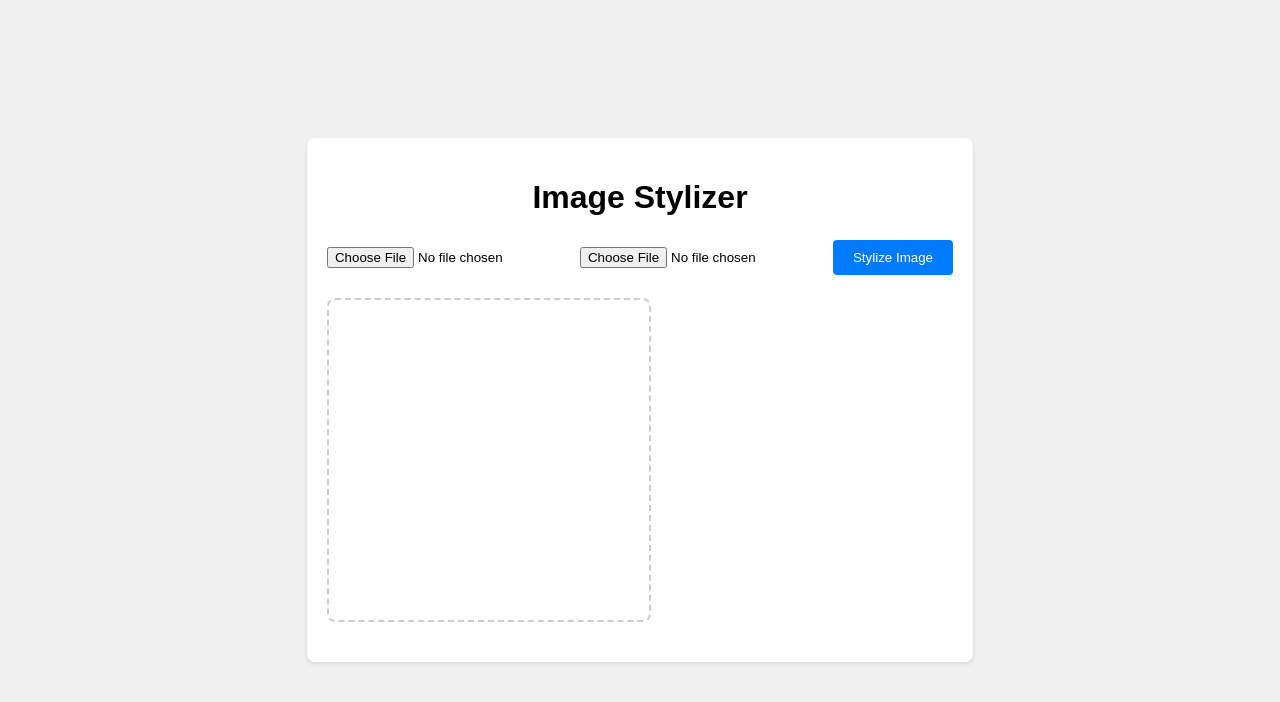
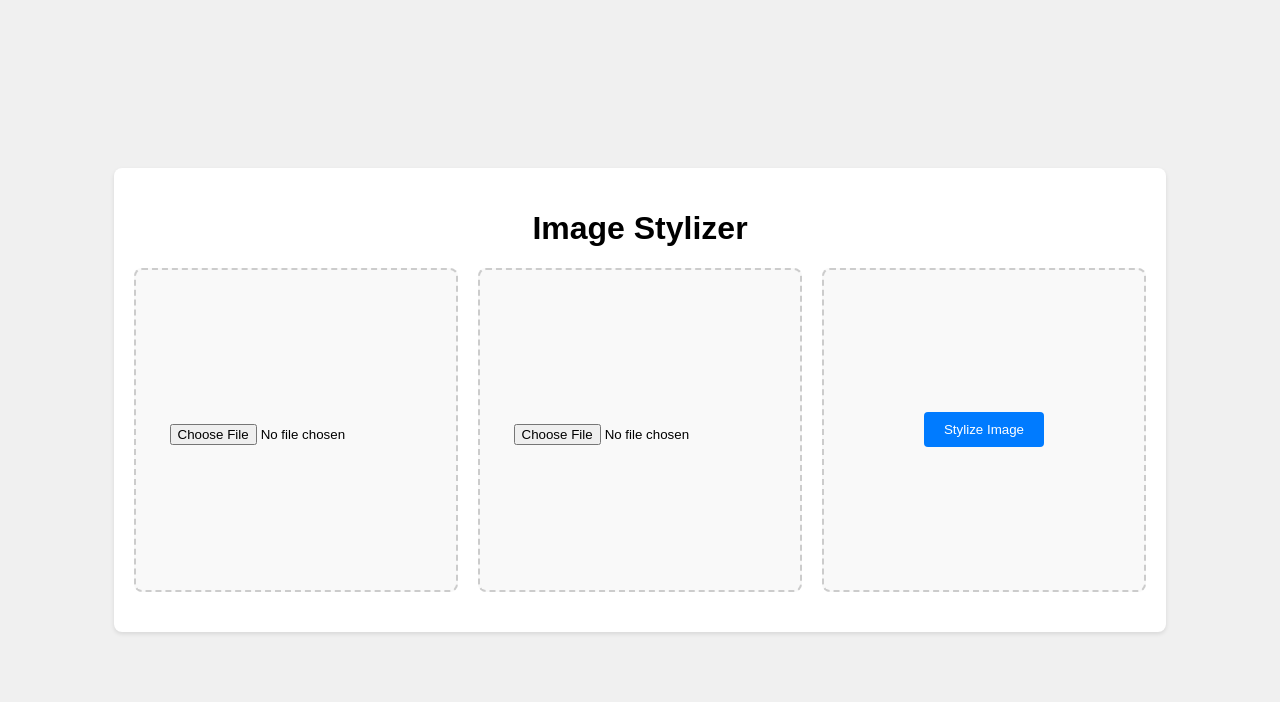
Before and after one commit to feichen0826/AI-generative-works, a React (Create React App) app in the folder frontend/: page / in a window 1280 px wide. Shown: the top 702 px of the page. Built offline with nearby package versions, Linux system fonts and the light colour scheme.

Commit message:
add style for the interface

```diff
--- a/frontend/src/App.css
+++ b/frontend/src/App.css
@@ -1,5 +1,3 @@
-
-
 body {
   font-family: Arial, sans-serif;
   background-color: #f0f0f0;
@@ -18,9 +16,46 @@ body {
   text-align: center;
 }
 
-input[type="file"] {
-  margin: 10px 0;
+.image-container {
+  display: flex;
+  justify-content: space-between;
+  gap: 20px;
+  margin-bottom: 20px;
 }
+
+.preview-box,
+.stylized-box {
+  padding: 10px;
+  border: 2px dashed #ccc;
+  border-radius: 8px;
+  height: 300px;
+  width: 300px;
+  display: flex;
+  flex-direction: column;
+  justify-content: center;
+  align-items: center;
+  overflow: hidden;
+  background-color: #f9f9f9;
+}
+
+.preview-box img,
+.stylized-box img {
+  max-width: 100%;
+  max-height: 100%;
+  object-fit: cover;
+}
+
+.upload-button-container,
+.stylized-box {
+  display: flex;
+  justify-content: center;
+  align-items: center;
+}
+
+.upload-button-container {
+  margin-top: 10px;
+}
+
 
 button {
   background-color: #007bff;
@@ -29,32 +64,9 @@ button {
   padding: 10px 20px;
   border-radius: 4px;
   cursor: pointer;
+  margin: 0;
 }
 
 button:hover {
   background-color: #0056b3;
 }
-
-.image-preview {
-  margin: 10px 0;
-  width: 100%;
-  max-width: 300px;
-}
-
-.stylized-box {
-  margin: 20px 0;
-  padding: 10px;
-  border: 2px dashed #ccc;
-  border-radius: 8px;
-  display: flex;
-  justify-content: center;
-  align-items: center;
-  height: 300px;
-  width: 300px;
-  overflow: hidden;
-}
-
-.stylized-box img {
-  max-width: 100%;
-  max-height: 100%;
-}
--- a/frontend/src/App.js
+++ b/frontend/src/App.js
@@ -33,21 +33,31 @@ function App() {
   return (
     <div className="container">
       <h1>Image Stylizer</h1>
+      <div className="image-container">
+        <div className="preview-box">
+          {contentImage && <img src={contentImage} alt="Content" />}
+          <div className="upload-button-container">
             <input
               type="file"
               id="content-image"
               onChange={(e) => handleImageChange(e, setContentImage)}
             />
-      {contentImage && <img src={contentImage} alt="Content" className="image-preview" />}
+          </div>
+        </div>
+        <div className="preview-box">
+          {styleImage && <img src={styleImage} alt="Style" />}
+          <div className="upload-button-container">
             <input
               type="file"
               id="style-image"
               onChange={(e) => handleImageChange(e, setStyleImage)}
             />
-      {styleImage && <img src={styleImage} alt="Style" className="image-preview" />}
-      <button onClick={handleSubmit}>Stylize Image</button>
+          </div>
+        </div>
         <div className="stylized-box">
           {stylizedImage && <img src={stylizedImage} alt="Stylized" />}
+          <button onClick={handleSubmit}>Stylize Image</button>
+        </div>
       </div>
     </div>
   );
```
Lines whose indentation alone changed are shown as unchanged.
